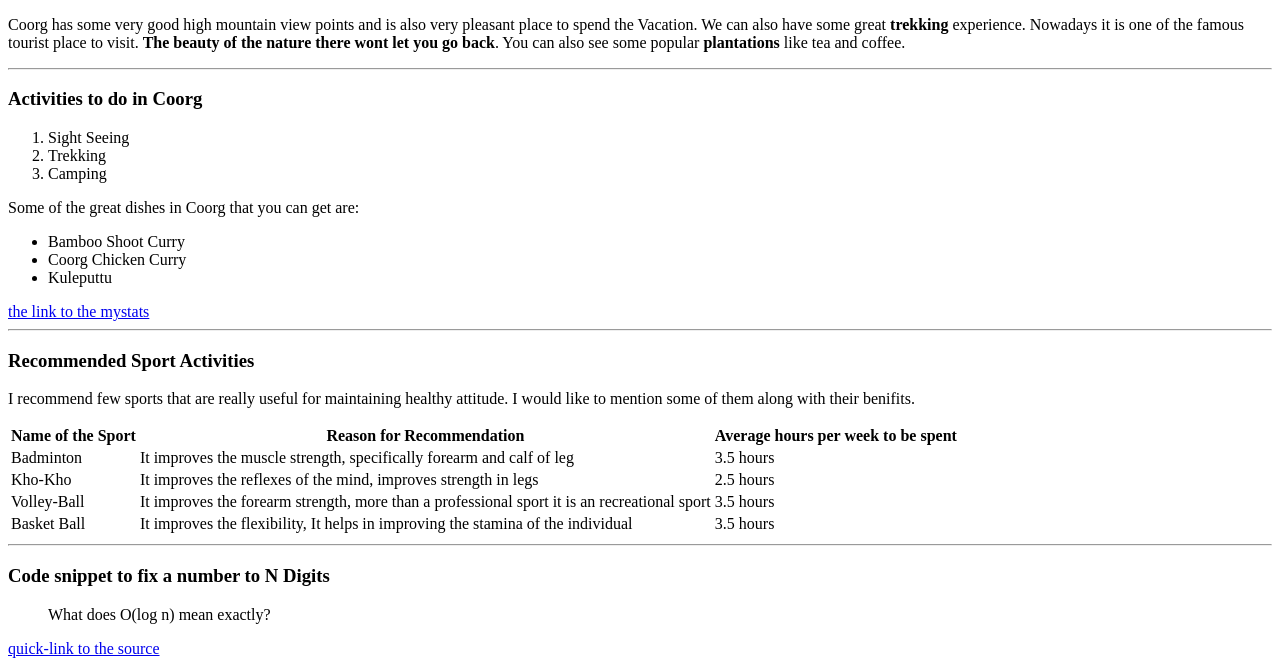
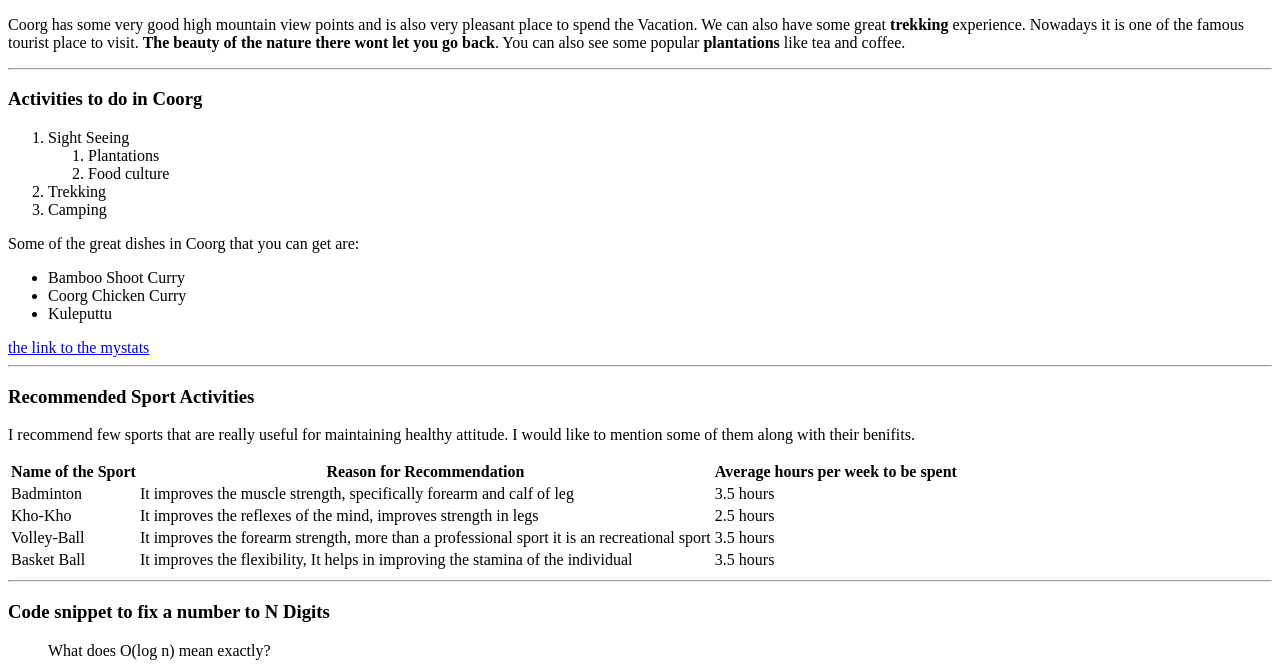
Before and after one commit to 44-563-WebApps-F23/44563-webapps-f23-assignment3-dmasamsetty, a plain HTML site: page index.html in a window 1280 px wide. Shown: the part 131-799 px from the top of the page. Drawn offline with Linux system fonts and the light colour scheme.

Commit message:
index.html

```diff
--- a/index.html
+++ b/index.html
@@ -26,7 +26,12 @@
         Activities to do in Coorg
     </h3>
     <ol>
-        <li> Sight Seeing </li>
+        <li> Sight Seeing
+            <ol>
+                <li>Plantations</li>
+                <li>Food culture</li>
+            </ol>
+        </li>
         <li> Trekking </li>
         <li> Camping </li>
     </ol>
```
